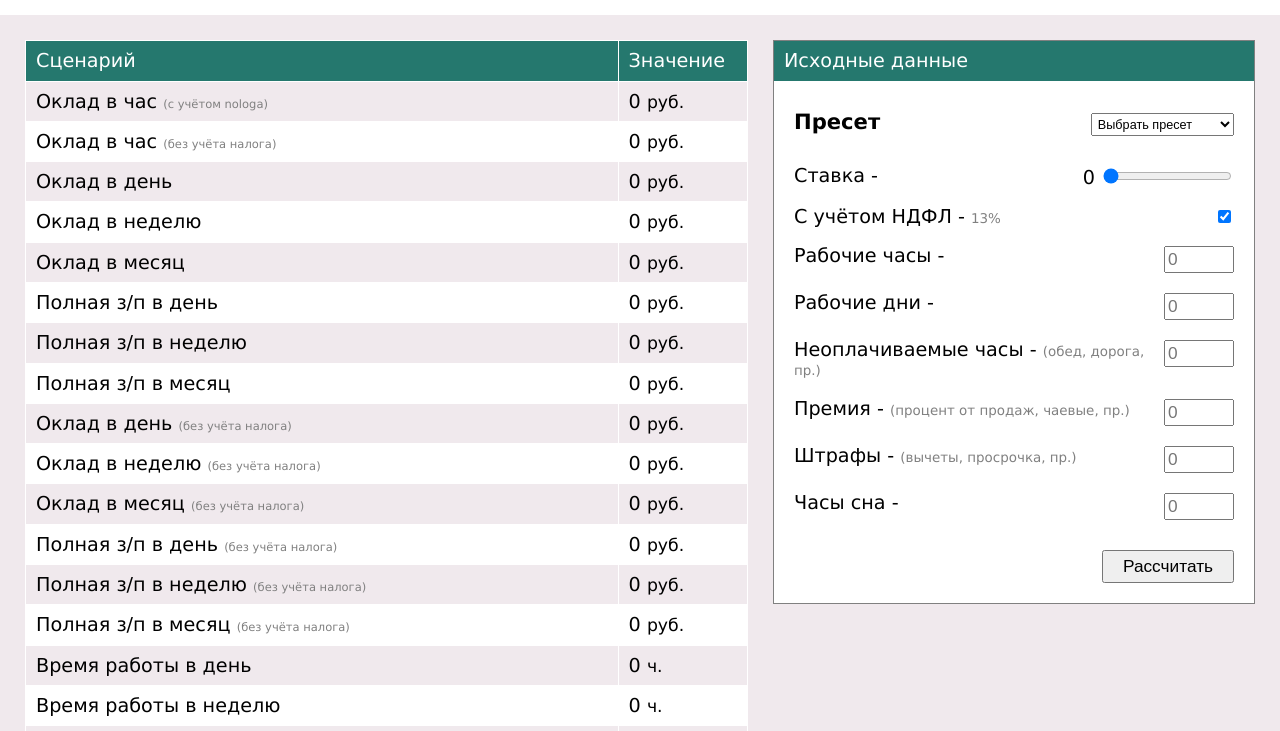
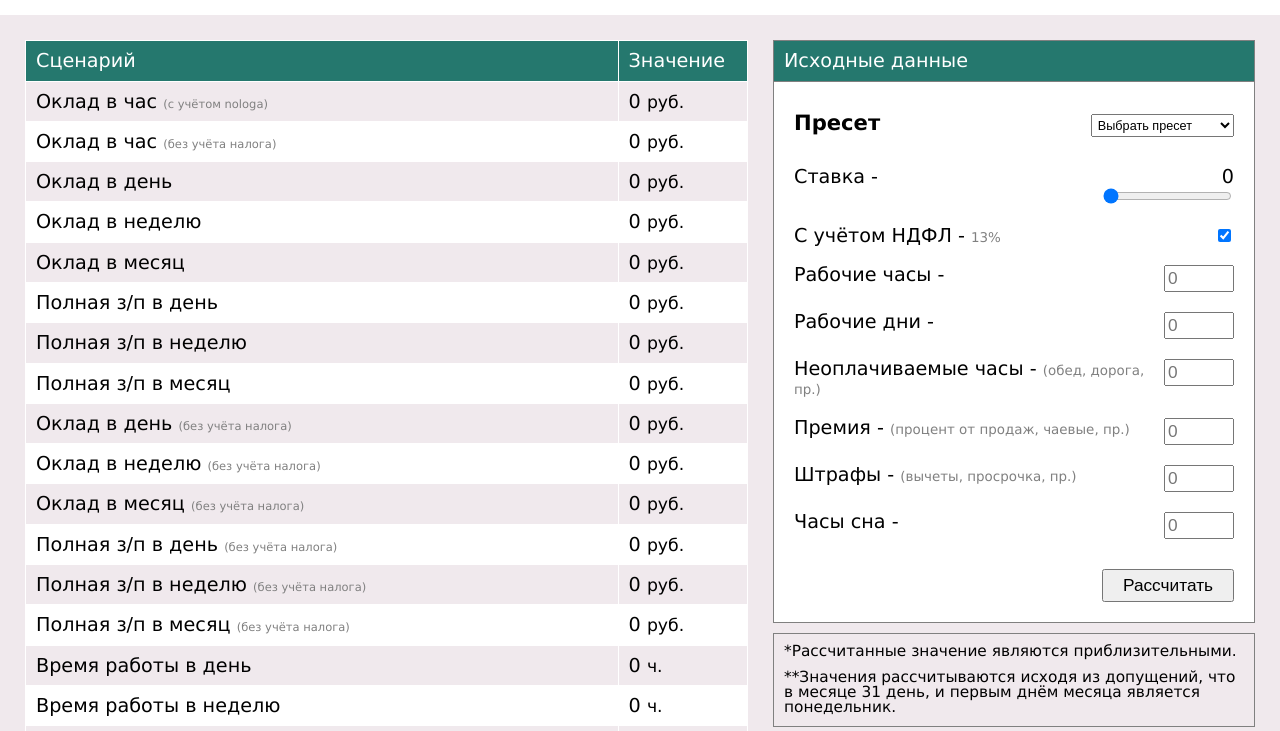
Before and after one commit to D1mitryS/salary_calculator, a plain HTML site: page index.html in a window 1280 px wide. Shown: the part 63-794 px from the top of the page. Drawn offline with Linux system fonts and the light colour scheme.

Commit message:
annotation block added. slider improved

```diff
--- a/index.html
+++ b/index.html
@@ -320,6 +320,10 @@
                         <button type="submit" id="submit" name="calculator">Рассчитать</button>
                     </div>
                 </form>
+                <div class="annotation">
+                    <p>*Рассчитанные значение являются приблизительными.</p>
+                    <p>**Значения рассчитываются исходя из допущений, что в месяце 31 день, и первым днём месяца является понедельник.</p>
+                </div>
             </section>
         </div>
     </main>
--- a/style.css
+++ b/style.css
@@ -70,7 +70,6 @@ section.answers table {
 
 section.settings {
     align-self: start;
-    border: 1px solid gray;
 }
 
 .settings h2 {
@@ -78,6 +77,8 @@ section.settings {
     background-color: #25786e;
     color: white;
     font-size: 1em;
+    border: 1px solid gray;
+    border-bottom: 0;
 }
 
 .form-container {
@@ -85,6 +86,8 @@ section.settings {
     display: flex;
     flex-direction: column;
     background-color: #fff;
+    border: 1px solid gray;
+    margin-bottom: 10px;
 }
 
 .form-container label,
@@ -107,6 +110,14 @@ section.settings {
     padding: .5%;
 }
 
+
+.slider {
+    display: flex;
+    flex-direction: column;
+    align-items: flex-end;
+}
+
+
 .form-container .extended-description {
     font-size: 0.7em;
     color: grey;
@@ -125,3 +136,13 @@ section.settings {
     min-width: 30%;
     font-size: .9em;
 }
+
+.annotation {
+    padding: 5px;
+    font-size: .8em;
+    border: 1px solid grey;
+}
+
+.annotation p {
+    padding: 5px;
+}
```
